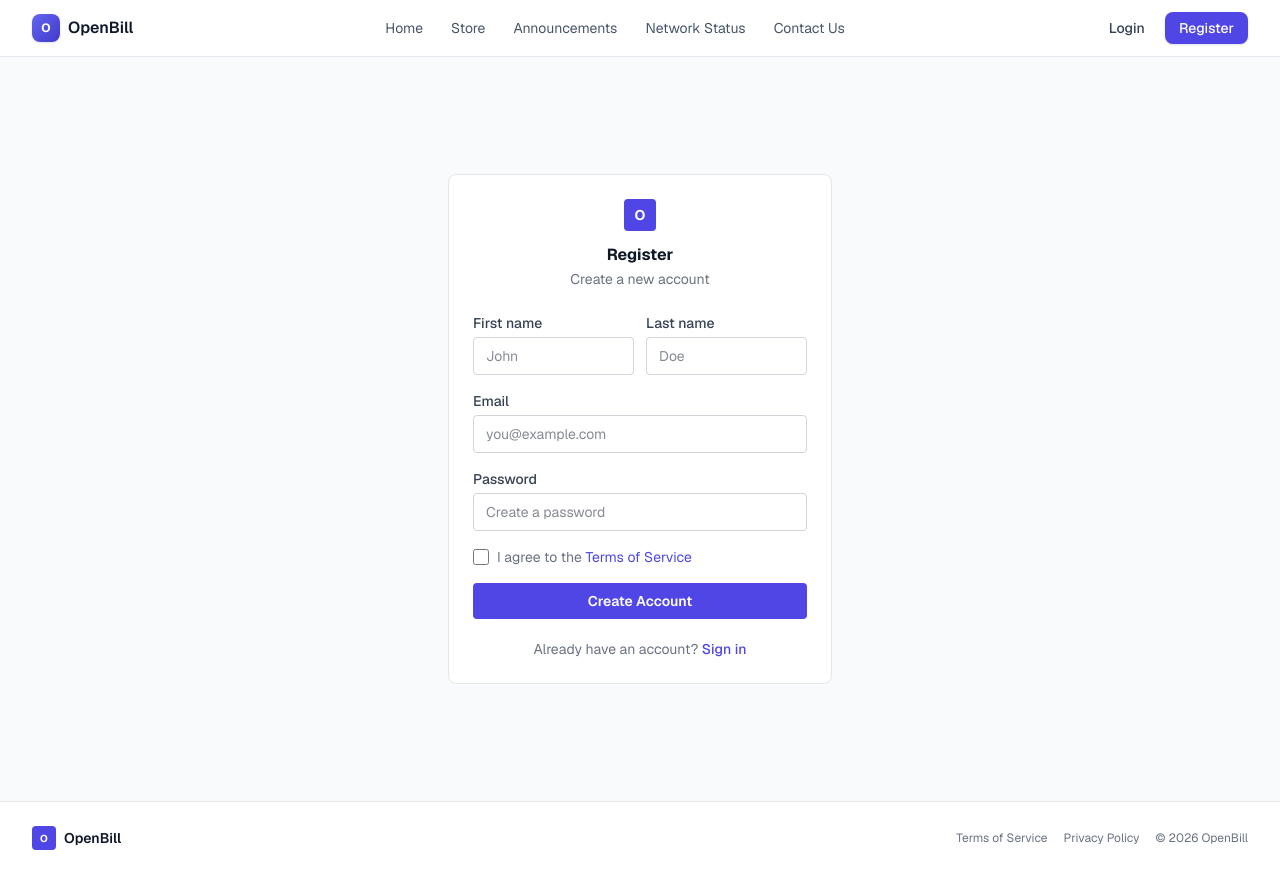
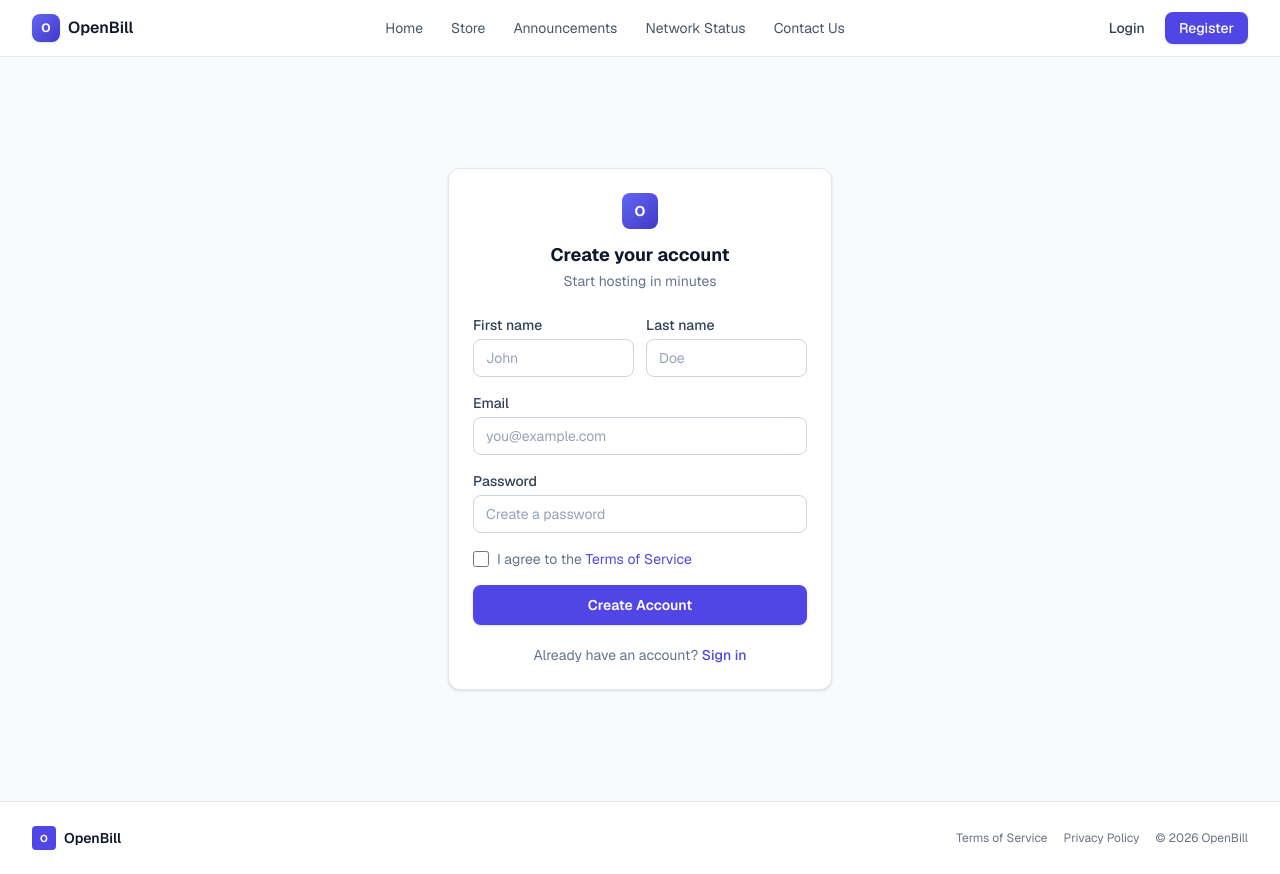
Before and after one commit to Shriii19/OpenBill, a Next.js app in the folder frontend/: page /register in a window 1280 px wide. Built offline with nearby package versions, Linux system fonts and the light colour scheme.

Commit message:
feat: enhance registration page layout and improve form styling for better user experience

```diff
--- a/frontend/src/app/register/page.tsx
+++ b/frontend/src/app/register/page.tsx
@@ -6,45 +6,91 @@ export default function RegisterPage() {
   return (
     <div className="flex min-h-[calc(100vh-3.5rem)] items-center justify-center px-4 py-12">
       <div className="w-full max-w-sm">
-        <div className="rounded-lg border border-gray-200 bg-white p-6">
+        <div className="rounded-xl border border-secondary-200 bg-white p-6 shadow-sm">
           <div className="mb-6 text-center">
-            <div className="mx-auto mb-3 flex h-8 w-8 items-center justify-center rounded bg-primary-600 text-sm font-bold text-white">
+            <div className="mx-auto mb-3 flex h-9 w-9 items-center justify-center rounded-lg bg-linear-to-br from-primary-500 to-primary-700 text-sm font-bold text-white">
               O
             </div>
-            <h1 className="text-base font-bold text-gray-900">Register</h1>
-            <p className="mt-0.5 text-sm text-gray-500">Create a new account</p>
+            <h1 className="text-lg font-bold text-secondary-900">Create your account</h1>
+            <p className="mt-0.5 text-sm text-secondary-500">Start hosting in minutes</p>
           </div>
 
           <form className="space-y-4">
             <div className="grid grid-cols-2 gap-3">
               <div>
-                <label htmlFor="firstName" className="block text-sm font-medium text-gray-700">First name</label>
-                <input id="firstName" type="text" className="mt-1 block w-full rounded border border-gray-300 px-3 py-2 text-sm outline-none focus:border-primary-500 focus:ring-1 focus:ring-primary-500" placeholder="John" />
+                <label htmlFor="firstName" className="block text-sm font-medium text-secondary-700">
+                  First name
+                </label>
+                <input
+                  id="firstName"
+                  type="text"
+                  autoComplete="given-name"
+                  className="mt-1 block w-full rounded-lg border border-secondary-300 px-3 py-2 text-sm outline-none transition-colors placeholder:text-secondary-400 focus:border-primary-500 focus:ring-2 focus:ring-primary-500/20"
+                  placeholder="John"
+                />
               </div>
               <div>
-                <label htmlFor="lastName" className="block text-sm font-medium text-gray-700">Last name</label>
-                <input id="lastName" type="text" className="mt-1 block w-full rounded border border-gray-300 px-3 py-2 text-sm outline-none focus:border-primary-500 focus:ring-1 focus:ring-primary-500" placeholder="Doe" />
+                <label htmlFor="lastName" className="block text-sm font-medium text-secondary-700">
+                  Last name
+                </label>
+                <input
+                  id="lastName"
+                  type="text"
+                  autoComplete="family-name"
+                  className="mt-1 block w-full rounded-lg border border-secondary-300 px-3 py-2 text-sm outline-none transition-colors placeholder:text-secondary-400 focus:border-primary-500 focus:ring-2 focus:ring-primary-500/20"
+                  placeholder="Doe"
+                />
               </div>
             </div>
             <div>
-              <label htmlFor="email" className="block text-sm font-medium text-gray-700">Email</label>
-              <input id="email" type="email" className="mt-1 block w-full rounded border border-gray-300 px-3 py-2 text-sm outline-none focus:border-primary-500 focus:ring-1 focus:ring-primary-500" placeholder="you@example.com" />
+              <label htmlFor="email" className="block text-sm font-medium text-secondary-700">
+                Email
+              </label>
+              <input
+                id="email"
+                type="email"
+                autoComplete="email"
+                className="mt-1 block w-full rounded-lg border border-secondary-300 px-3 py-2 text-sm outline-none transition-colors placeholder:text-secondary-400 focus:border-primary-500 focus:ring-2 focus:ring-primary-500/20"
+                placeholder="you@example.com"
+              />
             </div>
             <div>
-              <label htmlFor="password" className="block text-sm font-medium text-gray-700">Password</label>
-              <input id="password" type="password" className="mt-1 block w-full rounded border border-gray-300 px-3 py-2 text-sm outline-none focus:border-primary-500 focus:ring-1 focus:ring-primary-500" placeholder="Create a password" />
+              <label htmlFor="password" className="block text-sm font-medium text-secondary-700">
+                Password
+              </label>
+              <input
+                id="password"
+                type="password"
+                autoComplete="new-password"
+                className="mt-1 block w-full rounded-lg border border-secondary-300 px-3 py-2 text-sm outline-none transition-colors placeholder:text-secondary-400 focus:border-primary-500 focus:ring-2 focus:ring-primary-500/20"
+                placeholder="Create a password"
+              />
             </div>
             <label className="flex items-start gap-2">
-              <input type="checkbox" className="mt-0.5 h-4 w-4 rounded border-gray-300 text-primary-600" />
-              <span className="text-sm text-gray-500">I agree to the <Link href="#" className="text-primary-600 hover:text-primary-700">Terms of Service</Link></span>
+              <input
+                type="checkbox"
+                className="mt-0.5 h-4 w-4 rounded border-secondary-300 text-primary-600 accent-primary-600"
+              />
+              <span className="text-sm text-secondary-500">
+                I agree to the{" "}
+                <Link href="#" className="text-primary-600 hover:text-primary-700">
+                  Terms of Service
+                </Link>
+              </span>
             </label>
-            <button type="submit" className="w-full rounded bg-primary-600 px-4 py-2 text-sm font-semibold text-white hover:bg-primary-700 transition-colors">
+            <button
+              type="submit"
+              className="w-full rounded-lg bg-primary-600 px-4 py-2.5 text-sm font-semibold text-white shadow-sm transition-colors hover:bg-primary-700"
+            >
               Create Account
             </button>
           </form>
 
-          <p className="mt-5 text-center text-sm text-gray-500">
-            Already have an account? <Link href="/login" className="font-medium text-primary-600 hover:text-primary-700">Sign in</Link>
+          <p className="mt-5 text-center text-sm text-secondary-500">
+            Already have an account?{" "}
+            <Link href="/login" className="font-medium text-primary-600 hover:text-primary-700">
+              Sign in
+            </Link>
           </p>
         </div>
       </div>
```
